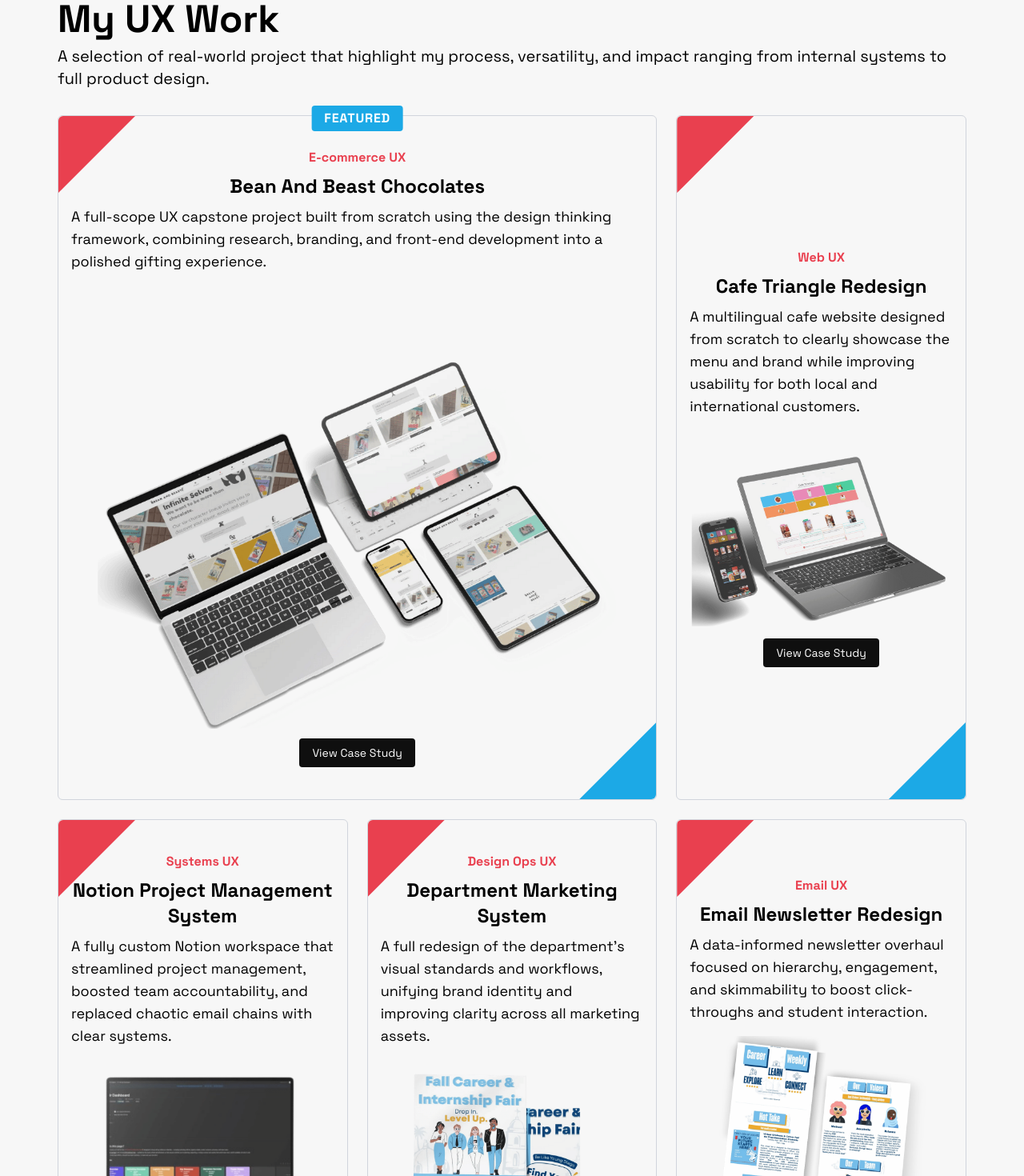
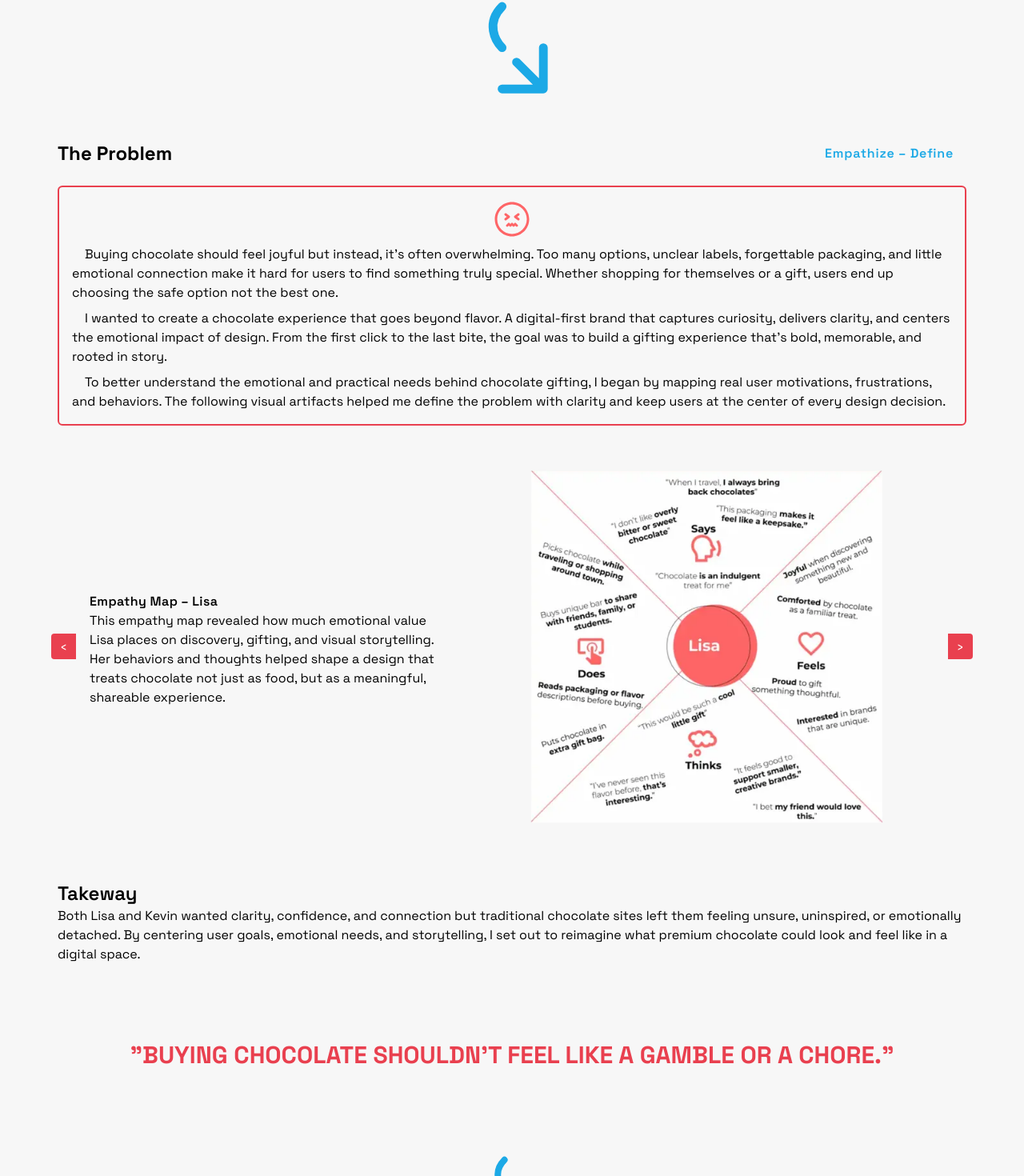
Before and after one commit to dev-jLagunas/ux-portfolio, a Vue app: page /#/case-five in a window 1280 px wide. Before the commit this address led to /#/. Shown: the part 1036-2506 px from the top of the page at 80% size. Built offline with nearby package versions, Linux system fonts and the light colour scheme.

Commit message:
chore: refactor case five copy

```diff
--- a/src/components/HomeFooter.vue
+++ b/src/components/HomeFooter.vue
@@ -22,18 +22,18 @@ import behanceIcon from '@/assets/svgs/behance-icon.svg'
     <section class="grid grid-cols-2 gap-4 md:grid-cols-3 lg:grid-cols-4">
       <LinkCard title="My Resume" :icon="resumeIcon" url="/Juan-Resume.pdf" />
       <LinkCard
+        title="My Dev Portfolio"
+        :icon="portfolioIcon"
+        :url="'https://dev-jlagunas.github.io/my-portfolio/#/'"
+        loading="lazy"
+      />
+      <LinkCard
         title="My Instagram"
         :icon="instagramIcon"
         :url="'https://www.instagram.com/j.lag_works/'"
         loading="lazy"
       />
 
-      <LinkCard
-        title="My Dev Portfolio"
-        :icon="portfolioIcon"
-        :url="'https://dev-jlagunas.github.io/my-portfolio/#/'"
-        loading="lazy"
-      />
       <LinkCard
         title="My Behance"
         :icon="behanceIcon"
--- a/src/components/reusable/CaseOutcome.vue
+++ b/src/components/reusable/CaseOutcome.vue
@@ -26,7 +26,7 @@ const props = defineProps({
   <section id="outcome-section" class="flex flex-col items-center justify-center">
     <div class="mt-4 mb-2 flex items-center justify-between w-full">
       <h3 class="font-bold text-2xl">The Outcome</h3>
-      <p class="text-sm tracking-wider">Prototype – Test</p>
+      <p class="text-blue font-semibold md:pr-4 tracking-wider">Prototype – Test</p>
     </div>
 
     <article>
--- a/src/components/reusable/CaseOverview.vue
+++ b/src/components/reusable/CaseOverview.vue
@@ -10,6 +10,7 @@ const props = defineProps({
   date: String,
   toolkit: String,
   pdfFile: String,
+  url: String,
 })
 </script>
 
@@ -23,14 +24,15 @@ const props = defineProps({
       <li v-for="(tag, index) in tags" :key="index" class="pr-2">{{ tag }}</li>
     </ul>
 
-    <div class="md:flex md:items-center md:gap-4 md:mt-8">
+    <div class="md:mt-8 lg:grid lg:grid-cols-2 lg:place-items-center">
       <img
         :src="imgSrc"
         alt="trio image of case study screenshots"
-        class="w-full max-w-[500px] mx-auto mb-4 md:mb-0 shadow-md"
+        class="w-full max-w-[500px] mx-auto mb-4 md:mb-0"
         loading="lazy"
       />
       <div>
+        <div class="flex justify-between items-center">
           <a
             :href="`/` + pdfFile"
             download
@@ -39,7 +41,10 @@ const props = defineProps({
           >
             Full Case Study PDF
           </a>
-
+          <p v-if="url">
+            <a :href="url" target="_blank" class="underline text-blue pr-8">View live site</a>
+          </p>
+        </div>
         <h5 class="font-bold tracking-widest text-xl">{{ workTitle }}</h5>
         <p v-for="(para, index) in paragraphs" :key="index" :class="{ 'mt-2': index > 0 }">
           {{ para }}
--- a/src/components/reusable/CaseProblem.vue
+++ b/src/components/reusable/CaseProblem.vue
@@ -6,6 +6,7 @@ import problemIcon from '@/assets/svgs/problem-icon.svg'
 const props = defineProps({
   problemStatement: { type: String, required: true },
   problemStatementB: { type: String, required: true },
+  userResearchIntro: { type: String, required: true },
   artifacts: {
     type: Array,
     required: true,
@@ -33,7 +34,7 @@ function prevImage() {
   <section id="problem-section" class="flex flex-col items-center justify-center">
     <div class="mt-4 mb-2 flex items-center justify-between w-full">
       <h3 class="font-bold text-2xl">The Problem</h3>
-      <p class="text-sm tracking-wider">Empathize – Define</p>
+      <p class="tracking-wider text-blue font-semibold md:pr-4">Empathize – Define</p>
     </div>
     <article class="flex flex-col items-center justify-center">
       <div class="border-pink border-2 p-4 rounded-md my-4">
@@ -41,52 +42,54 @@ function prevImage() {
         <p class="mb-2 indent-4">
           {{ problemStatement }}
         </p>
-        <p class="indent-4">{{ problemStatementB }}</p>
+        <p class="indent-4 mb-2">{{ problemStatementB }}</p>
+        <p class="indent-4">{{ userResearchIntro }}</p>
       </div>
 
-      <figure class="relative w-full max-w-xl mt-4">
-        <!-- <p>
-          This project began with real user research, synthesized into empathy maps, personas, and
-          journey maps—each informing the problem definition below.
-        </p> -->
-        <figcaption class="pl-4 mt-2 tracking-wide md:text-center md:pl-0">
+      <figure class="relative w-full mt-4">
+        <div class="md:grid md:grid-cols-7 md:place-items-center">
+          <div class="md:col-span-3 md:pl-10">
+            <p class="mt-2 font-semibold tracking-wide">
               {{ props.artifacts[currentIndex].caption }}
-        </figcaption>
+            </p>
+            <p class="">{{ props.artifacts[currentIndex].blurb }}</p>
+          </div>
           <img
             :src="props.artifacts[currentIndex].imageSrc"
             :alt="props.artifacts[currentIndex].caption"
-          class="rounded-md h-full px-4 object-contain hover:cursor-pointer md:w-92 mx-auto lg:w-3/4"
+            class="rounded-md w-full px-4 hover:cursor-pointer md:col-span-4"
             @click="isModalOpen = true"
             loading="lazy"
           />
-
+        </div>
         <button
           @click="prevImage"
-          class="absolute top-1/2 -left-4 transform -translate-y-1/2 bg-pink text-white px-3 py-1 rounded-l hover:cursor-pointer"
+          class="absolute top-1/2 -left-2 transform -translate-y-1/2 bg-pink text-white px-3 py-1 rounded-l hover:cursor-pointer"
         >
           ‹
         </button>
         <button
           @click="nextImage"
-          class="absolute -right-4 top-1/2 transform -translate-y-1/2 bg-pink text-white px-3 py-1 rounded-r hover:cursor-pointer"
+          class="absolute -right-2 top-1/2 transform -translate-y-1/2 bg-pink text-white px-3 py-1 rounded-r hover:cursor-pointer"
         >
           ›
         </button>
       </figure>
-      <p class="mt-6">
+      <h3 class="w-full font-semibold text-2xl mt-12">Takeway</h3>
+      <p class="">
         {{ takeaway }}
       </p>
-      <p class="text-2xl mt-4 font-bold text-pink uppercase mb-2 text-center lg:text-3xl lg:my-8">
+      <p class="text-2xl my-12 font-bold text-pink uppercase mb-2 text-center lg:text-3xl lg:my-24">
         "{{ quote }}"
       </p>
     </article>
   </section>
   <div
     v-if="isModalOpen"
-    class="fixed inset-0 z-50 bg-black/[var(--bg-opacity)] [--bg-opacity:80%] flex items-center justify-center"
+    class="fixed inset-0 z-50 bg-black/[var(--bg-opacity)] [--bg-opacity:95%] flex items-center justify-center"
     @click.self="isModalOpen = false"
   >
-    <div class="relative w-full md:w-1/2 lg:w-[600px] px-8">
+    <div class="relative w-full md:w-1/2 lg:w-[800px] px-8">
       <button
         @click="isModalOpen = false"
         class="absolute -top-10 right-8 text-white bg-pink px-3 py-1 rounded hover:bg-pink/80"
@@ -102,6 +105,7 @@ function prevImage() {
       <p class="text-white font-bold text-sm text-center mt-2">
         {{ props.artifacts[currentIndex].caption }}
       </p>
+      <p class="text-light text-center mt-2">{{ props.artifacts[currentIndex].blurb }}</p>
     </div>
   </div>
 </template>
--- a/src/components/reusable/CaseReflections.vue
+++ b/src/components/reusable/CaseReflections.vue
@@ -17,7 +17,7 @@ const props = defineProps({
   <section id="reflections-section" class="flex flex-col items-center justify-between">
     <div class="mt-4 mb-2 flex items-center justify-between w-full">
       <h3 class="font-bold text-2xl">My Reflections</h3>
-      <p class="text-sm">Prototype – Test</p>
+      <p class="text-blue font-semibold tracking-wider md:pr-4">Prototype – Test</p>
     </div>
 
     <article class="w-full">
--- a/src/components/reusable/CaseSolution.vue
+++ b/src/components/reusable/CaseSolution.vue
@@ -30,7 +30,7 @@ const props = defineProps({
   <section id="the-solution">
     <div class="mt-4 mb-2 flex items-center justify-between w-full">
       <h3 class="font-bold text-2xl">The Solution</h3>
-      <p class="text-sm tracking-wider">Ideate – Prototype</p>
+      <p class="tracking-wider text-blue font-semibold md:pr-4">Ideate – Prototype</p>
     </div>
 
     <article>
--- a/src/components/reusable/CaseUxLens.vue
+++ b/src/components/reusable/CaseUxLens.vue
@@ -16,7 +16,7 @@ const props = defineProps({
   <section id="ux-timeline-section">
     <div class="mt-4 mb-2 flex items-center justify-between w-full">
       <h3 class="font-bold text-2xl">From a UX lens</h3>
-      <p class="text-sm tracking-wider">Full Framework</p>
+      <p class="text-blue font-semibold md:pr-4 tracking-wider">Full Framework</p>
     </div>
 
     <article>
--- a/src/components/reusable/ProjectCard.vue
+++ b/src/components/reusable/ProjectCard.vue
@@ -41,7 +41,7 @@ defineProps({
     <p class="mb-4 md:text-lg">
       {{ description }}
     </p>
-    <figure class="w-full">
+    <figure class="w-full mb-4">
       <img
         :src="image"
         alt="trio image of project screenshots"
--- a/src/components/reusable/StorySection.vue
+++ b/src/components/reusable/StorySection.vue
@@ -239,7 +239,7 @@ import selfBlackPhoto from '@/assets/images/about/self-black.webp'
         </li>
       </ul>
 
-      <h4 class="mt-4 tracking-widest font-bold bg-pink text-light px-3 py-1 rounded-sm mb-4">
+      <h4 class="mt-4 tracking-widest font-bold bg-blue text-light px-3 py-1 rounded-sm mb-4">
         What I Bring
       </h4>
 
@@ -287,7 +287,7 @@ import selfBlackPhoto from '@/assets/images/about/self-black.webp'
         </li>
       </ul>
 
-      <h4 class="mt-4 tracking-widest font-bold bg-pink text-light px-3 py-1 rounded-sm mb-4">
+      <h4 class="mt-4 tracking-widest font-bold bg-blue text-light px-3 py-1 rounded-sm mb-4">
         What I Bring
       </h4>
 
--- a/src/views/cases/CaseFiveView.vue
+++ b/src/views/cases/CaseFiveView.vue
@@ -8,6 +8,7 @@ import ArrowTransition from '@/components/reusable/ArrowPointer.vue'
 import CaseOutcome from '@/components/reusable/CaseOutcome.vue'
 import CaseReflections from '@/components/reusable/CaseReflections.vue'
 import CaseUxLens from '@/components/reusable/CaseUxLens.vue'
+import BackHomeBtn from '@/components/reusable/BackHomeBtn.vue'
 
 // Images
 import identifyFeat from '@/assets/images/cases/case-five/visual-identity.webp'
@@ -163,6 +164,7 @@ const uxSubheading = 'How the design thinking framework elevated my process'
     <CaseOverview
       id="overview-section"
       title="Project Overview"
+      url="https://dev-jlagunas.github.io/bean-and-beast/#/"
       workTitle="Bean And Beast – UX Capstone Project"
       :tags="['UX Research', 'UI Design', 'Product Design', 'Branding', 'Front-End Development']"
       :imgSrc="beanMockUp"
@@ -180,13 +182,44 @@ const uxSubheading = 'How the design thinking framework elevated my process'
       id="problem-section"
       problemStatement="Buying chocolate should feel joyful but instead, it’s often overwhelming. Too many options, unclear labels, forgettable packaging, and little emotional connection make it hard for users to find something truly special. Whether shopping for themselves or a gift, users end up choosing the safe option not the best one."
       problemStatementB="I wanted to create a chocolate experience that goes beyond flavor. A digital-first brand that captures curiosity, delivers clarity, and centers the emotional impact of design. From the first click to the last bite, the goal was to build a gifting experience that's bold, memorable, and rooted in story."
+      userResearchIntro="To better understand the emotional and practical needs behind chocolate gifting, I began by mapping real user motivations, frustrations, and behaviors. The following visual artifacts helped me define the problem with clarity and keep users at the center of every design decision."
       :artifacts="[
-        { caption: 'Empathy Map – Lisa', imageSrc: empathyMapLisa },
-        { caption: 'Empathy Map – Kevin', imageSrc: empathyMapKevin },
-        { caption: 'Persona – Lisa', imageSrc: personaLisa },
-        { caption: 'Persona – Kevin', imageSrc: personaKevin },
-        { caption: 'Journey Map – Lisa', imageSrc: journeyLisa },
-        { caption: 'Journey Map – Kevin', imageSrc: journeyKevin },
+        {
+          caption: 'Empathy Map – Lisa',
+          blurb:
+            'This empathy map revealed how much emotional value Lisa places on discovery, gifting, and visual storytelling. Her behaviors and thoughts helped shape a design that treats chocolate not just as food, but as a meaningful, shareable experience.',
+          imageSrc: empathyMapLisa,
+        },
+        {
+          caption: 'Empathy Map – Kevin',
+          blurb:
+            'Kevin’s empathy map highlighted the importance of visual impact and product-story alignment. His skepticism toward flashy packaging without substance pushed us to design something that looked premium but delivered meaning beneath the surface.',
+          imageSrc: empathyMapKevin,
+        },
+        {
+          caption: 'Persona – Lisa',
+          blurb:
+            'Lisa’s persona showed a strong desire for culturally engaging, giftable treats that felt personal and delightful. Her motivations around exploration and storytelling helped shape a brand that prioritized discovery, charm, and emotional resonance.',
+          imageSrc: personaLisa,
+        },
+        {
+          caption: 'Persona – Kevin',
+          blurb:
+            'Kevin’s persona highlighted the importance of visual storytelling, quality, and intention, especially when it comes to gifting. His frustrations with commercialized aesthetics drove the need for a brand that looked and felt like something truly worth giving.',
+          imageSrc: personaKevin,
+        },
+        {
+          caption: 'Journey Map – Lisa',
+          blurb:
+            'This journey map follows the emotional and behavioral process of a user shopping for a meaningful, gift-worthy chocolate experience. Starting from browsing then moving on to settling on a purchase. It highlights key pain points like packaging doubts and emotional detachment, while revealing opportunities to elevate impact through design, storytelling, and presentation.',
+          imageSrc: journeyLisa,
+        },
+        {
+          caption: 'Journey Map – Kevin',
+          blurb:
+            'This map captures the gifting journey of a visually driven user seeking chocolate that reflects quality and personal taste. It surfaces design-conscious pain points like lackluster packaging, generic aesthetics, and poor customization. These being key moments where storytelling and intentional branding could have shifted the outcome.',
+          imageSrc: journeyKevin,
+        },
       ]"
       takeaway="Both Lisa and Kevin wanted clarity, confidence, and connection but traditional chocolate sites left them feeling unsure, uninspired, or emotionally detached. By centering user goals, emotional needs, and storytelling, I set out to reimagine what premium chocolate could look and feel like in a digital space."
       quote="Buying chocolate shouldn’t feel like a gamble or a chore."
@@ -304,6 +337,7 @@ const uxSubheading = 'How the design thinking framework elevated my process'
       </div>
     </CaseUxLens>
   </div>
+  <BackHomeBtn />
 </template>
 
 <style scoped></style>
--- a/src/views/cases/CaseFourView.vue
+++ b/src/views/cases/CaseFourView.vue
@@ -300,8 +300,7 @@ const spinnerMessage = 'Almost There...'
         </p>
       </div>
     </CaseUxLens>
-    <BackHomeBtn />
-    <div class="mt-8">
+    <div class="mt-8 -mb-20">
       <h4 class="text-pink font-bold text-sm">Disclaimer</h4>
       <p class="text-sm text-gray-500">
         This case study is based on my work at the University of San Diego. While the content may
@@ -314,6 +313,7 @@ const spinnerMessage = 'Almost There...'
       </p>
     </div>
   </div>
+  <BackHomeBtn />
 </template>
 
 <style scoped></style>
--- a/src/views/cases/CaseOneView.vue
+++ b/src/views/cases/CaseOneView.vue
@@ -20,14 +20,13 @@ const spinnerMessage = 'Coming Right Up!'
 import userPersona from '@/assets/images/cases/case-one/persona-cafe.webp'
 import journeyMap from '@/assets/images/cases/case-one/journey-map-cafe.webp'
 import empathyMap from '@/assets/images/cases/case-one/empathy-map-cafe.webp'
-import cafeTrioPhoto from '@/assets/images/home/cafe-triangle-home.webp'
 import usableFeat from '@/assets/images/cases/case-one/cafe-accesible-feat.webp'
 import boldFeat from '@/assets/images/cases/case-one/cafe-bold-feat.webp'
 import languageFeat from '@/assets/images/cases/case-one/cafe-language-feat.webp'
 import menuFeat from '@/assets/images/cases/case-one/cafe-menu-feat.webp'
 import responsiveFeat from '@/assets/images/cases/case-one/cafe-responsive-feat.webp'
 import touchFeat from '@/assets/images/cases/case-one/cafe-touch-feat.webp'
-
+import cafeMockup from '@/assets/images/home/cafe-mockup.png'
 // Icons
 import smileIcon from '@/assets/svgs/highlights/smile-icon.svg'
 import medalIcon from '@/assets/svgs/highlights/medal-icon.svg'
@@ -163,9 +162,10 @@ const uxSubheading = 'How I would approach this UX challenge today'
     <CaseOverview
       id="overview-section"
       title="Project Overview"
+      url="https://cafe-triangle.com/"
       workTitle="Cafe Triangle Redesign"
       :tags="['UX Research', 'Visual Design', 'Front-End Development']"
-      :imgSrc="cafeTrioPhoto"
+      :imgSrc="cafeMockup"
       :paragraphs="[
         'In the second year of running our culture-driven cafe in Kanazawa, Japan, my wife and I reached a crossroads. We had built Cafe Triangle to reflect the three sides of our life together. My Mexican-American culture, her Japanese culture, and the home we created together, but the daily grind left us burnt out and unable to scale. That’s when I set a personal challenge: teach myself web development and rebuild our entire cafe website from scratch, without templates or shortcuts',
         'Over seven months, I studied every morning before opening shop, eventually launching a fully custom-coded site built with Angular and Tailwind CSS. It was responsive, multilingual, and deeply personal. Designed not just to function, but to feel like an extension of who we were. I didn’t know it then, but I was practicing UX: prioritizing usability, accessibility, clarity, and user-centered design from the very beginning.',
```
Lines whose indentation alone changed are shown as unchanged.
